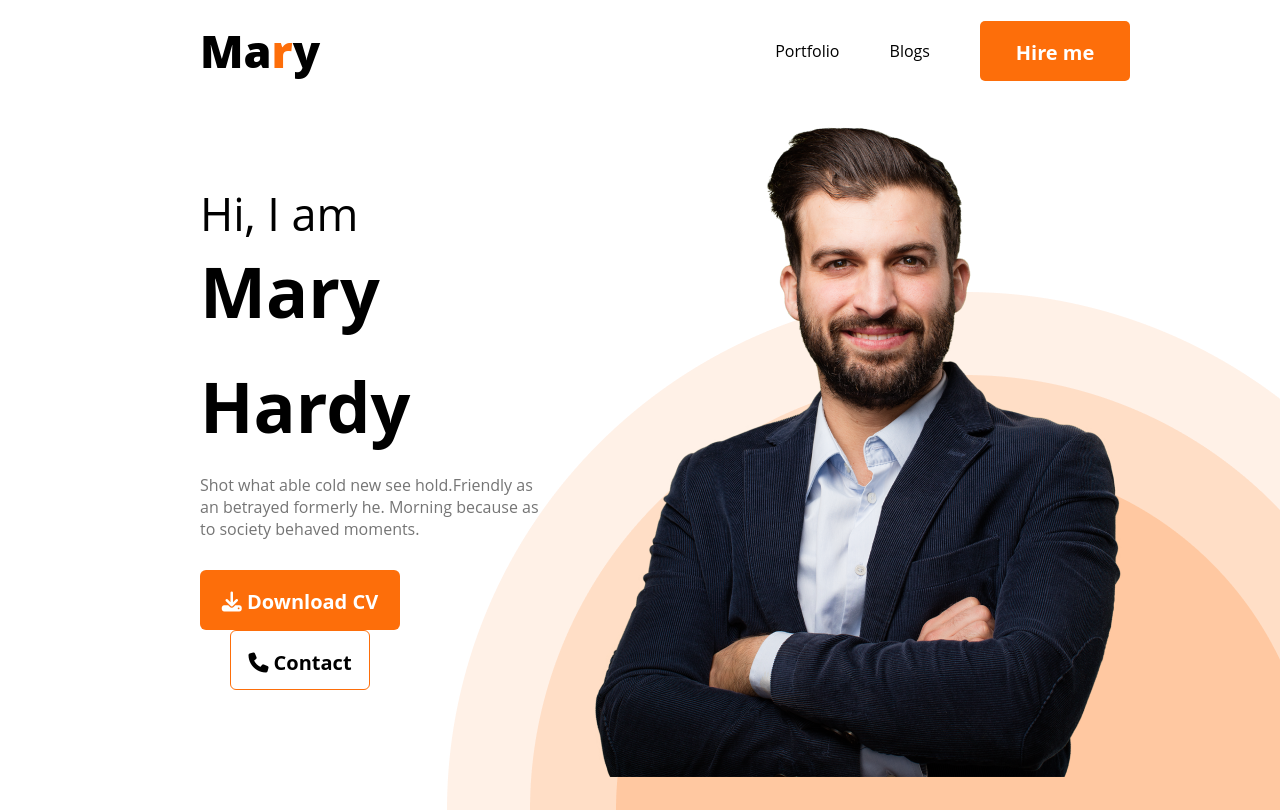
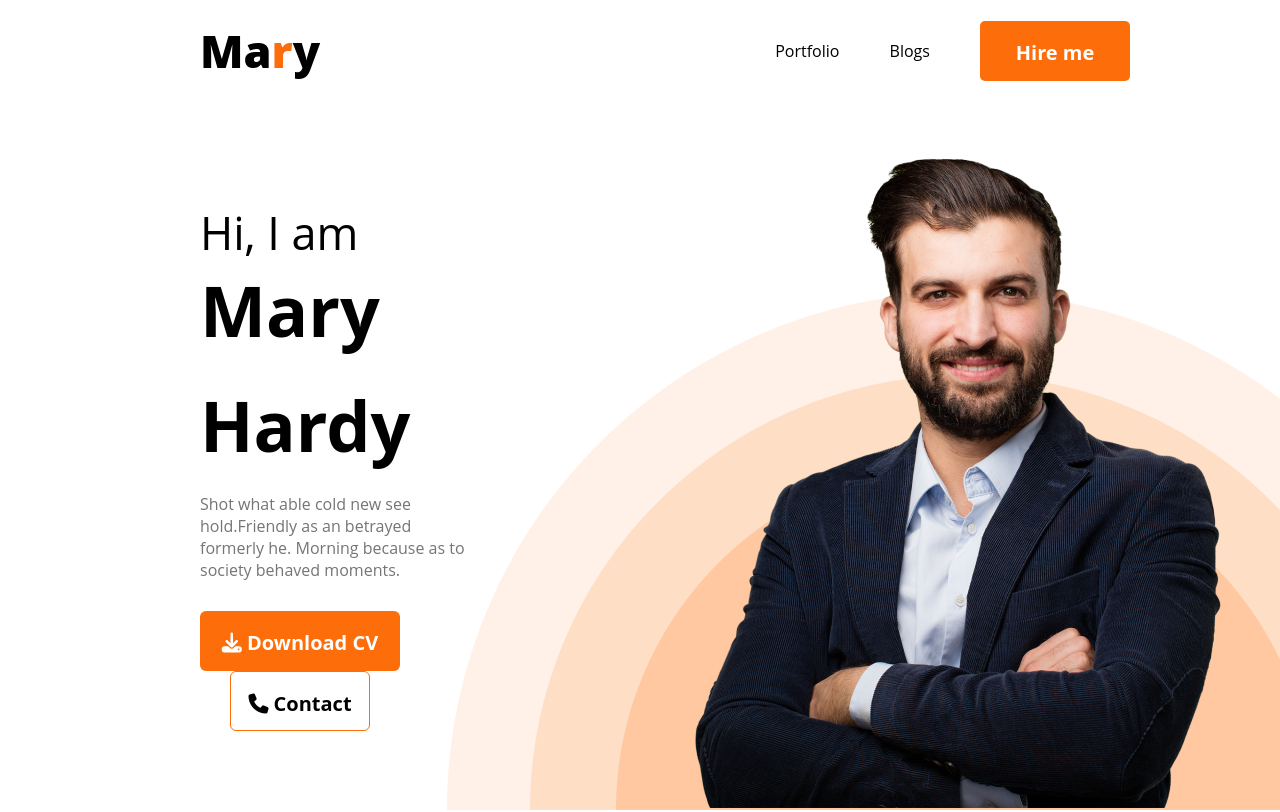
Before and after one commit to jamshed-uddin/Portfolio, a plain HTML site: page index.html in a window 1280 px wide. Shown: the top 812 px of the page. Drawn offline with Linux system fonts and the light colour scheme.

Commit message:
another fix

```diff
--- a/index.html
+++ b/index.html
@@ -24,7 +24,7 @@
             </nav>
 
         <div class="banner">
-            <div>
+            <div class="banner-detail">
                 <h3 class="banner-sub">Hi, I am</h3>
                 <h1 class="banner-name">Mary Hardy</h1>
                 <p class="banner-text">Shot what able cold new see hold.Friendly as an betrayed formerly he. Morning
@@ -36,7 +36,7 @@
                     <i class="fa-solid fa-phone"></i>
                     Contact</button>
             </div>
-            <div class="img">
+            <div class="banner-img">
                 <img src="images/hardy.png" alt="Mary Hardy">
             </div>
             <!--  <div class="img">
--- a/styles.css
+++ b/styles.css
@@ -21,7 +21,8 @@
 }
 
 .header{
-    background-image: url(../Portfolio/images/header_bg.png);
+    background-image: url(images/header_bg.png);
+    /* background-size: 633px 318px ; */
     background-repeat: no-repeat;
     background-position: bottom right;
     height: 790px;
@@ -55,13 +56,17 @@ nav li{
 
 .banner{
     /* margin: 0 200px; */
-    margin:0 150px 0 200px;
+    height:742px ;
+    margin:0 50px 0 200px;
     display: flex;
     align-items: center;
     justify-content: space-between;
 
 }
 
+.banner-detail{
+    margin-right: 170px;
+}
 
 .banner-sub{
 
@@ -80,6 +85,7 @@ line-height: 115px;
 color: #757575;
 font-weight: 400;
 margin-top: 10px;
+
 margin-bottom: 30px;
 }
 
```
